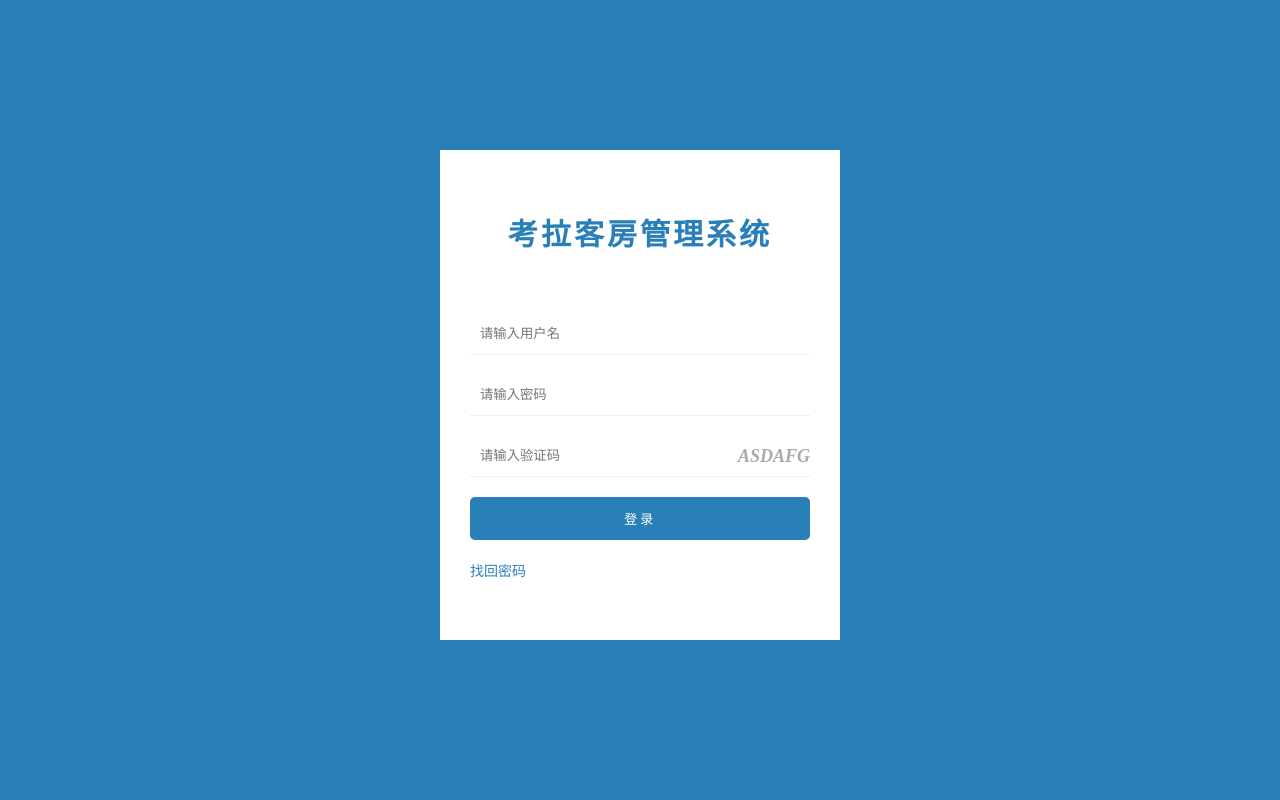
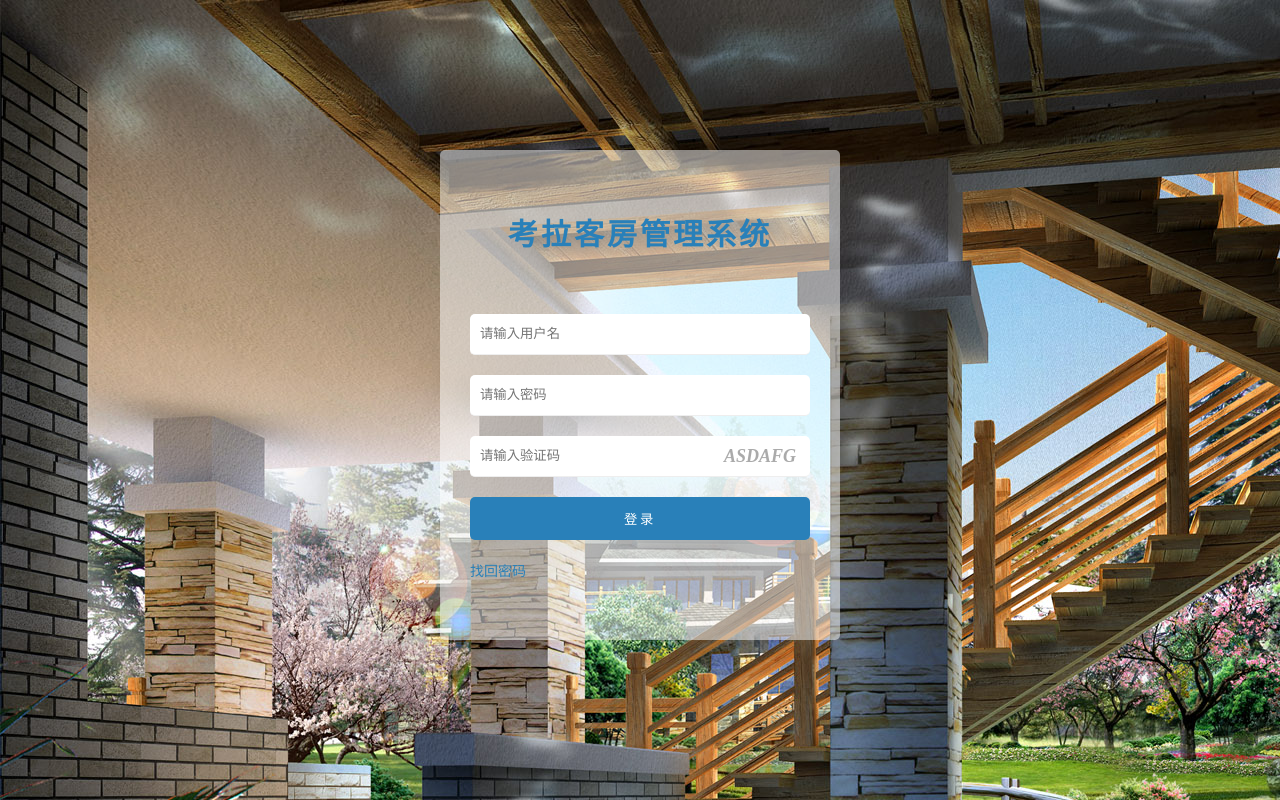
Before and after one commit to fooloneself/hostelManage, a PHP site: page /login.html in a window 1280 px wide. Run offline with PHP 8.4, Linux system fonts and the light colour scheme.

Commit message:
搭建前端框架ING
搭建前端框架ING……

```diff
--- a/web/css/style.scss
+++ b/web/css/style.scss
@@ -79,12 +79,13 @@ a,a:hover,a:active,a:visited{
 
 /*login*/
 .body_bg{
-	background: $mainColor;
+	background: url("../image/bg.jpg");
 }
 .login{
 	margin: 150px auto;
 	width: 340px;
-	background: #FFF;
+	border-radius: 5px;
+	background: rgba(255,255,255,0.5);
 	padding: 60px 30px;
 	.title{
 		font-size: 30px;
@@ -97,11 +98,12 @@ a,a:hover,a:active,a:visited{
 	.input{
 		border: none;
 		border-bottom: $border;
-		border-radius: 0;
 		padding: 0 0 0 10px;
 		width: 330px;
 		&.input_code{
 			width: 230px;
+			border-bottom-right-radius: 0;
+			border-top-right-radius: 0;
 		}
 	}
 	.code{
@@ -110,11 +112,14 @@ a,a:hover,a:active,a:visited{
 		border-bottom: $border;
 		height: 40px;
 		line-height: 40px;
-		text-align: right;
+		text-align: center;
 		font-style: italic;
 		font-weight: bolder;
 		font-size: 18px;
+		background: #FFF;
 		color: $greyColor;
+		border-bottom-right-radius: 5px;
+		border-top-right-radius: 5px;
 	}
 	.success{
 		text-align: center;
```
Also changed, not shown: web/css/style.css, web/image/bg.jpg (added), web/js/controller.js (added).
